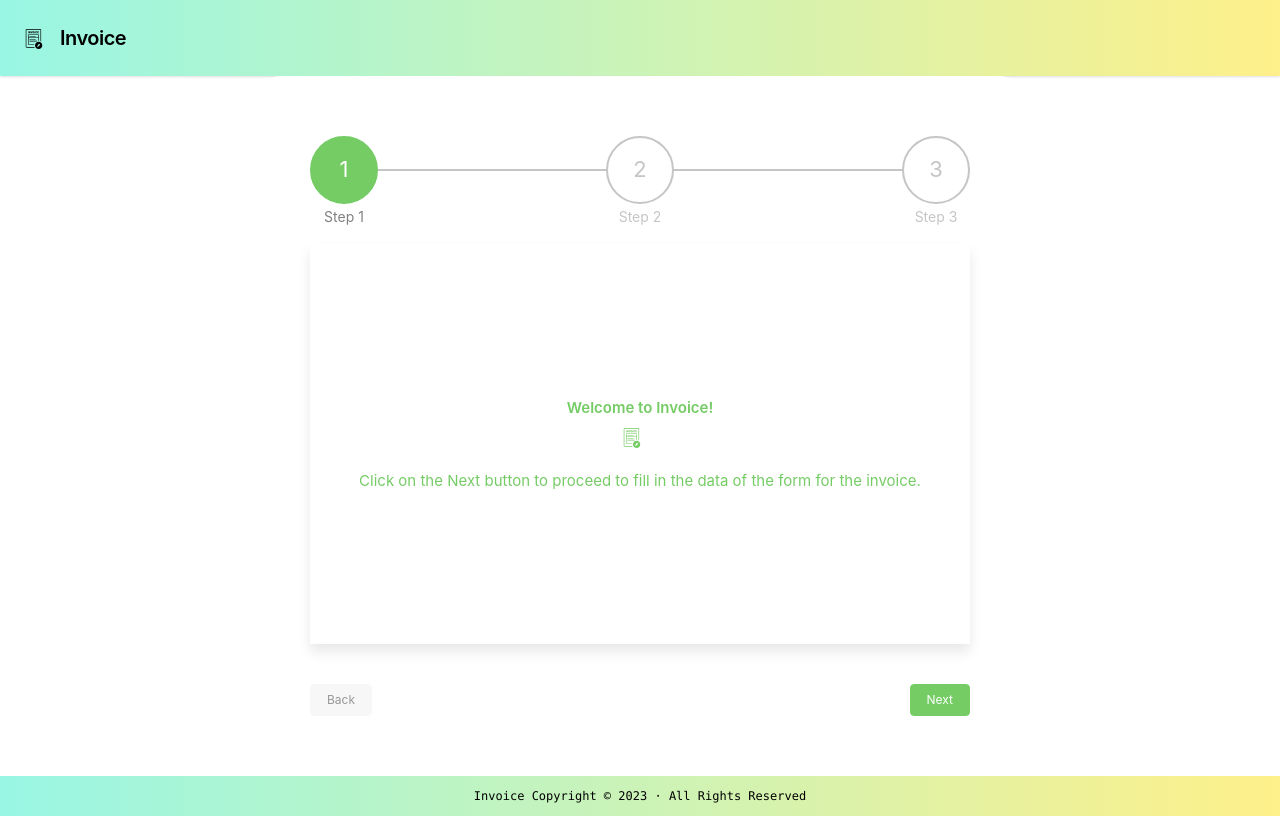
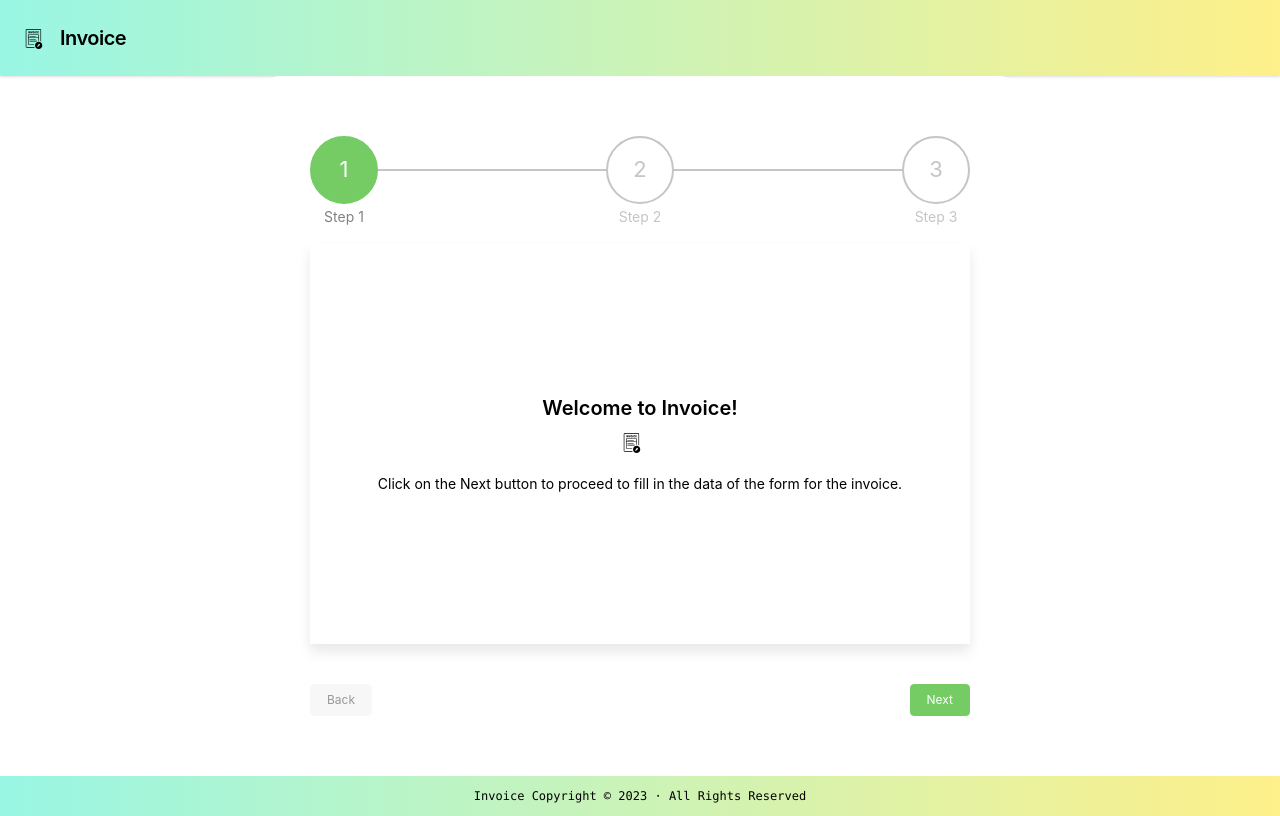
Before and after one commit to FlaM1nG/Invoice, a Vue app: page /invoice in a window 1280 px wide. Built offline with nearby package versions, Linux system fonts and the light colour scheme; sample sign-in values are in the browser's storage; what vue3-google-login would draw is missing.

Commit message:
feat(appstepper): tailwind class and timeout for router

```diff
--- a/src/components/AppStepper.vue
+++ b/src/components/AppStepper.vue
@@ -19,16 +19,16 @@
         </div>
 
         <div class="stepper-content">
-            <div class="stepper-pane">
+            <div class="stepper-panel">
                 <div v-if="step === 1" class="flex justify-center items-center h-full">
-                <span class="tx-green-1">
+                <span class="text-black font-semibold text-xl">
                     Welcome to Invoice!
                     <div class="mt-2">
                         <AppIcon class="mr-4" icon-name="invoice">
                             <IconInvoice :width="20" :height="20"/>
                          </AppIcon>
                     </div>
-                    <span class="mt-4 block">
+                    <span class="mt-4 block text-sm">
                         Click on the Next button to proceed to fill in the data
                     of the form for the invoice.
                     </span>
@@ -164,6 +164,7 @@ import AppIcon from '@/components/AppIcon.vue'
 import IconInvoice from '@/components/icons/IconInvoice.vue'
 import AppNotification from '@/components/AppNotification.vue';
 import AppSpinner from '@/components/AppSpinner.vue';
+import { useRouter } from 'vue-router';
 
 type UploadResponse = { message?: string; error?: string };
 
@@ -178,6 +179,8 @@ interface FormDataSend {
   dueDate: string | null;
   pdfFile: string | null;
 }
+
+const router = useRouter();
 
 const step = ref<number>(1);
 
@@ -421,8 +424,11 @@ const upload = async (): Promise<void> => {
 
     try {
       await fakeApiUpload(dataToSend);
+      generateNotification('success', 'Upload successful!');
       isUploading.value = false;
-      generateNotification('success', 'Upload successful!');
+      setTimeout(() => {
+        router.push({ name: 'home' });
+      }, 2000);
     } catch (error) {
       isUploading.value = false;
       console.error("Upload error:", error);
@@ -447,11 +453,6 @@ body {
   align-items: center;
   justify-content: center;
   font-family: sans-serif;
-}
-
-.tx-green-1 {
-  color:  $green-1;
-  font-weight: 600;
 }
 
 .validation-message {
@@ -569,7 +570,7 @@ body {
   }
 }
 
-.stepper-pane{
+.stepper-panel{
   color: #333;
   text-align: center;
   height: 400px;
@@ -619,9 +620,10 @@ body {
   padding-inline: 5px;
 }
 .input-group__input[type="date"] + .input-group__label {
-  transform: translate(-5px, -18px) scale(0.8);
   background-color: #fff;
   padding-inline: 5px;
+  margin-left: -29px;
+  width: 135px;
 }
 
 @media (max-width: 700px) {
```
